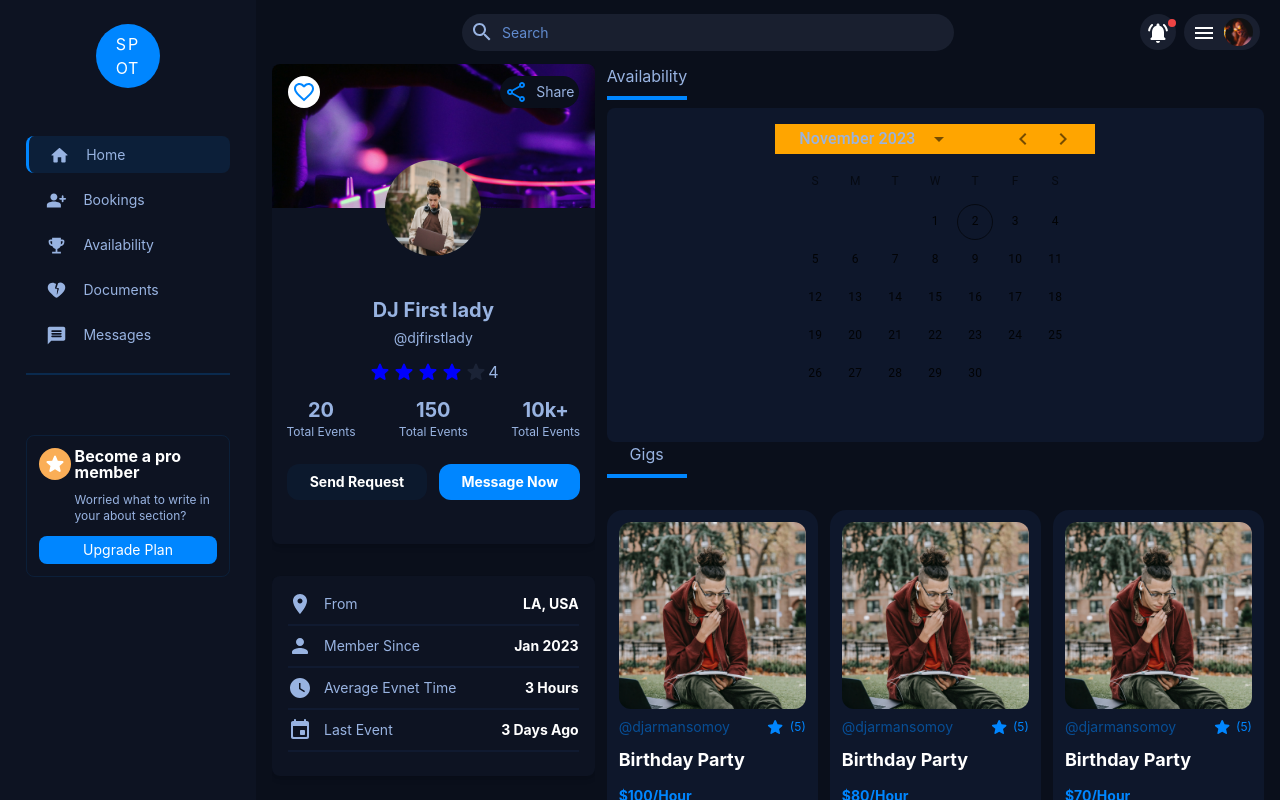
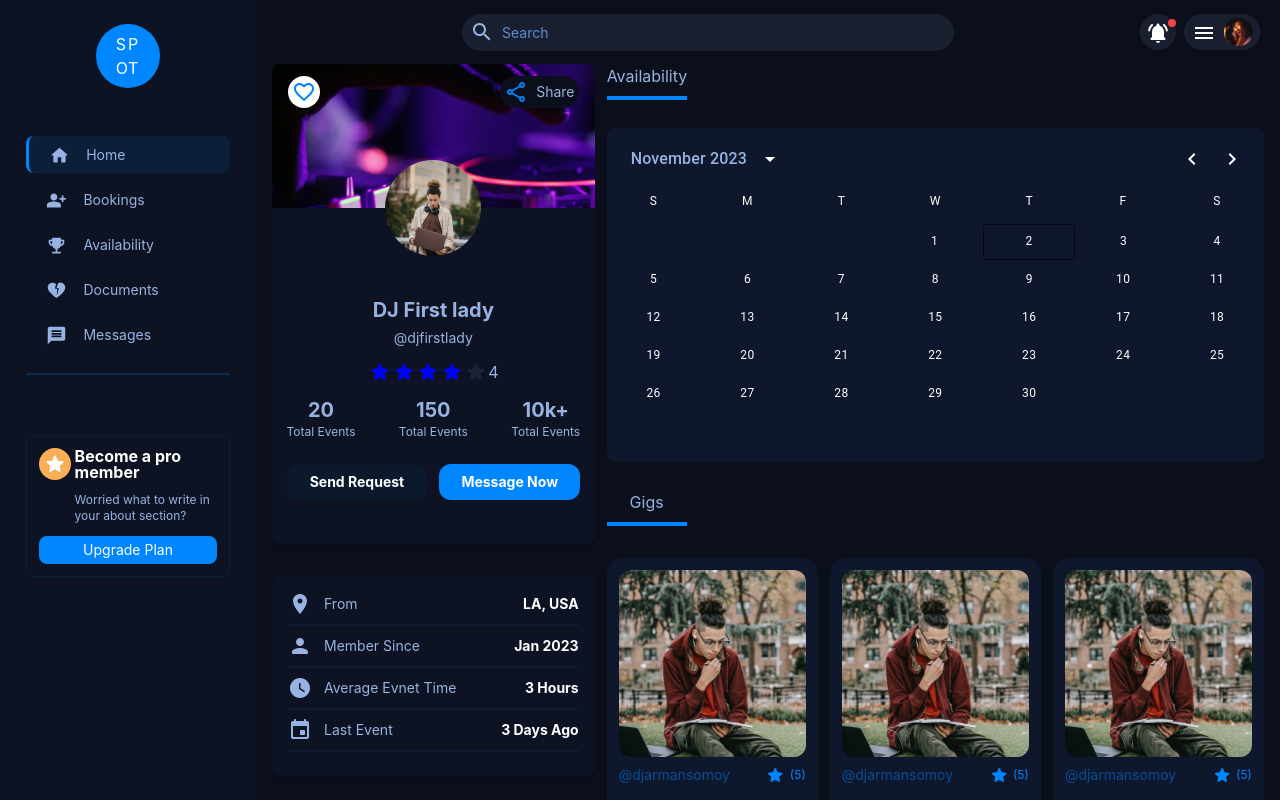
Before and after one commit to dev-spot04/ampSpot-Frontend, a React (Create React App) app: page /djprofile in a window 1280 px wide. Shown: the top 800 px of the page. Built offline with nearby package versions, Linux system fonts and the light colour scheme.

Commit message:
feat: add the calendar in djprofile pag

```diff
--- a/src/pages/djProfile/index.jsx
+++ b/src/pages/djProfile/index.jsx
@@ -154,13 +154,23 @@ const DjProfile = () => {
                 <hr className="w-20 border-2 bg-blue1 border-blue1 my-2" />
               </h2>
 
-              <div className="bg-border/20 rounded-lg">
+              <div className="bg-border/20 rounded-lg my-7">
                 <LocalizationProvider dateAdapter={AdapterDayjs}>
                   <DateCalendar
+                    style={{ width: "100%" }}
                     sx={{
-                      ".MuiPickersCalendarHeader-root": {
-                        backgroundColor: "orange",
+                      ".MuiIconButton-root": { color: "white" },
+                      ".MuiTypography-root": { color: "white", width: "100%" },
+                      ".MuiPickersDay-root": { color: "white", width: "100%" },
+                      ".Mui-selected": {
+                        borderRadius: "3px",
+                        border: "1px solid #2C549D",
                       },
+                      ".MuiPickersDay-today": {
+                        border: "1px solid #2C549D",
+                        borderRadius: "3px",
+                      },
+                      ".MuiYearCalendar-root": { width: "100%" },
                     }}
                   />
                 </LocalizationProvider>
```
